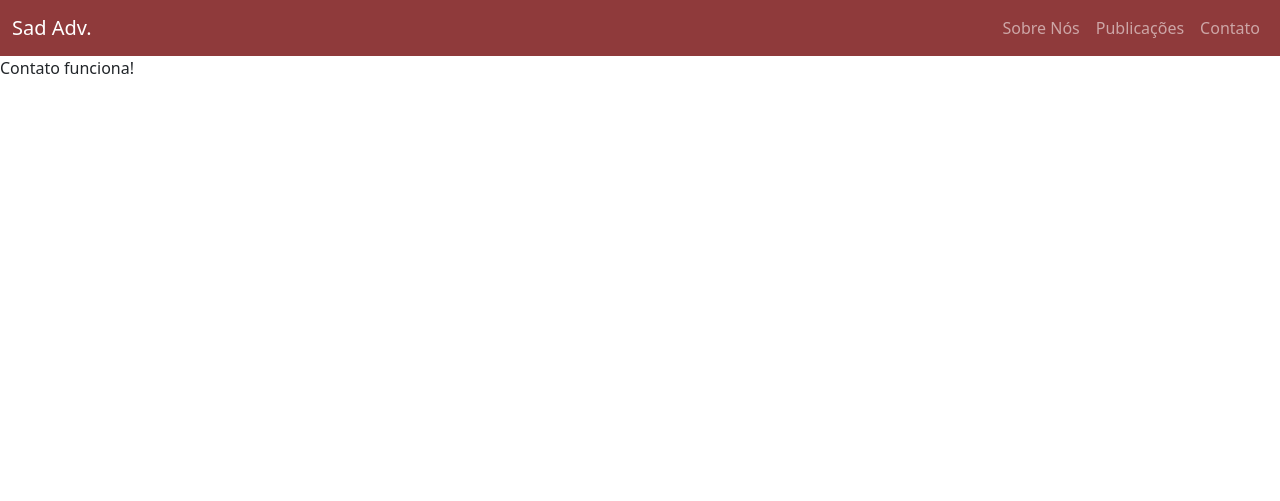
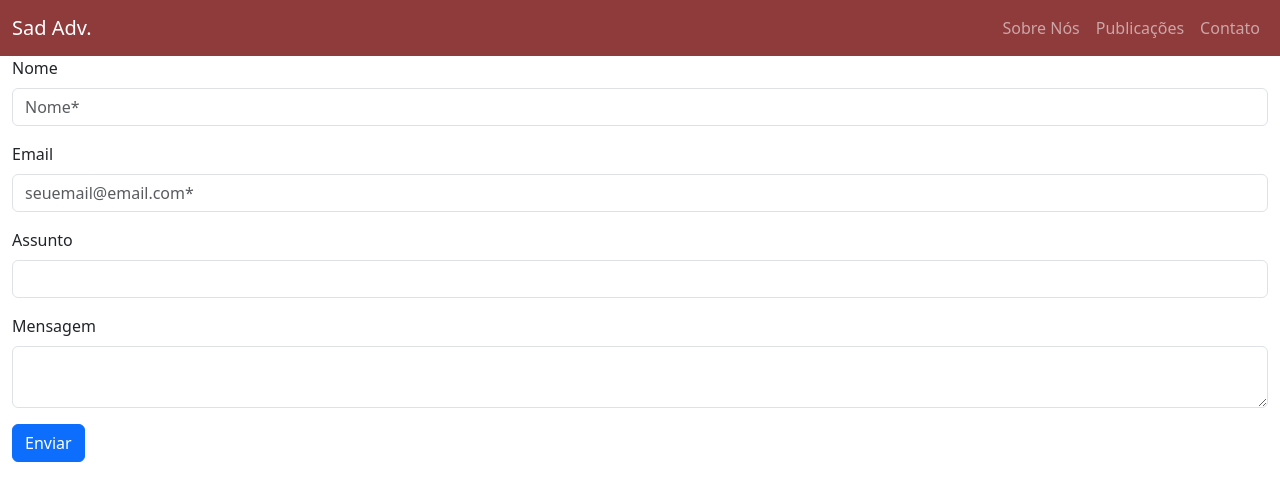
Before and after one commit to everaldina/SadAdvocacia, a Django app: page /contato in a window 1280 px wide. Shown: the top 501 px of the page. Run offline with Django 5.2, Linux system fonts and the light colour scheme.

Commit message:
att contato

```diff
--- a/sad_app/templates/contato.html
+++ b/sad_app/templates/contato.html
@@ -1,6 +1,31 @@
 {% extends "base.html" %}
 {% block content %}
-    <div>
-        Contato funciona!
+<div class="container-fluid">
+    <div class="contatos">
+
     </div>
+    <form>
+        <div class="mb-3">
+            <label for="name" class="form-label">Nome</label>
+            <input type="text" class="form-control" id="name" required placeholder="Nome*">
+        </div>
+
+        <div class="mb-3">
+            <label for="email" class="form-label">Email</label>
+            <input type="email" class="form-control" id="email" required placeholder="seuemail@email.com*">
+        </div>
+
+        <div class="mb-3">
+            <label for="assunto" class="form-label">Assunto</label>
+            <input type="text" class="form-control" id="assunto" required placeholder="">
+        </div>
+
+        <div class="mb-3">
+            <label for="mensagem" class="form-label">Mensagem</label>
+            <textarea class="form-control" id="mensagem" required placeholder=""></textarea>
+        </div>
+
+        <button type="submit" class="btn btn-primary">Enviar</button>
+    </form>
+</div>
 {% endblock %}
```
